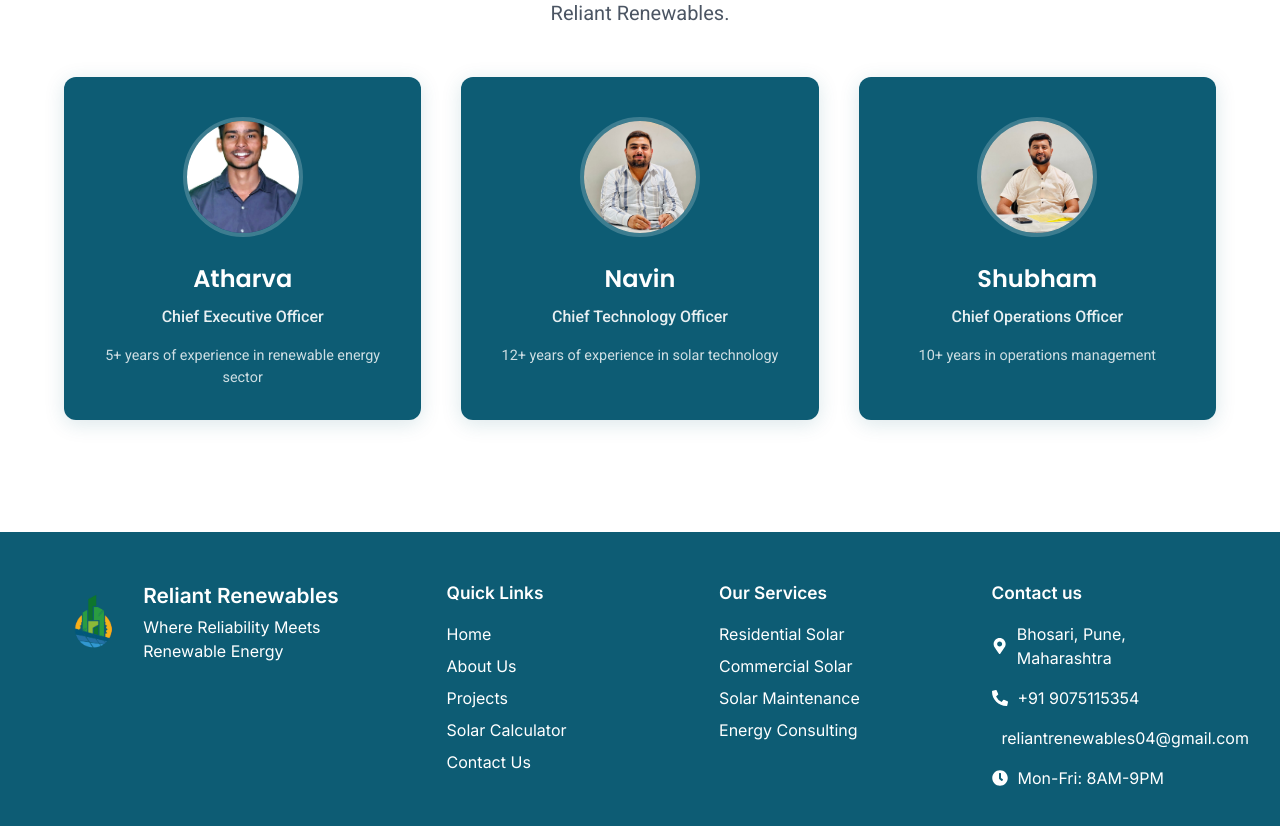
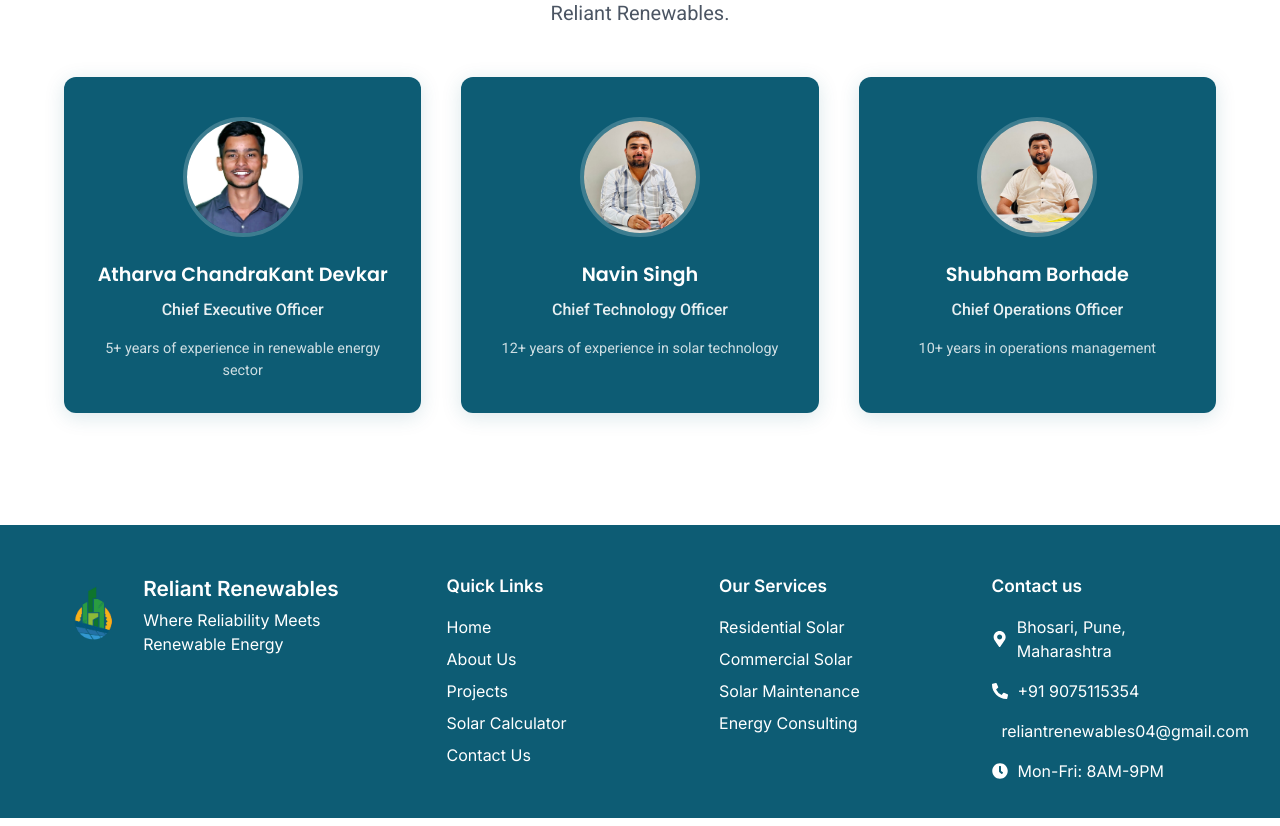
Before and after one commit to Nitanshu12/reliant-solar, a React (Vite) app: page /about in a window 1280 px wide. Shown: the part 1160-1986 px from the top of the page. Built offline with nearby package versions, Linux system fonts and the light colour scheme.

Commit message:
avator-changes

```diff
--- a/src/pages/About.jsx
+++ b/src/pages/About.jsx
@@ -60,9 +60,9 @@
           <div className="team-cards">
             <div className="team-card">
               <div className="team-avatar-wrapper">
-                <img className="team-avatar" src={Atharva} alt="Atharva" />
+                <img className="team-avatar avatar-athrava" src={Atharva} alt="Atharva ChandraKant Devkar" />
               </div>
-              <div className="team-name">Atharva</div>
+              <div className="team-name">Atharva ChandraKant Devkar</div>
               <div className="team-role">Chief Executive Officer</div>
               <div className="team-exp">5+ years of experience in renewable energy sector</div>
             </div>
@@ -70,7 +70,7 @@
               <div className="team-avatar-wrapper">
                 <img className="team-avatar" src={Navin} alt="Navin" />
               </div>
-              <div className="team-name">Navin</div>
+              <div className="team-name">Navin Singh</div>
               <div className="team-role">Chief Technology Officer</div>
               <div className="team-exp">12+ years of experience in solar technology</div>
             </div>
@@ -78,7 +78,7 @@
               <div className="team-avatar-wrapper">
                 <img className="team-avatar" src={Shubham} alt="Shubham" />
               </div>
-              <div className="team-name">Shubham</div>
+              <div className="team-name">Shubham Borhade</div>
               <div className="team-role">Chief Operations Officer</div>
               <div className="team-exp">10+ years in operations management</div>
             </div>
--- a/src/styles/About.css
+++ b/src/styles/About.css
@@ -270,10 +270,14 @@
     width: 100%;
     height: 100%;
     object-fit: cover;
+
+  }
+  .avatar-athrava {
+    object-position: center 5%;
   }
   .team-name {
     font-family: var(--font-heading);
-    font-size: 1.5rem;
+    font-size: 1.2rem;
     font-weight: 600;
     margin-bottom: 0.5rem;
     color: #fff;
```
